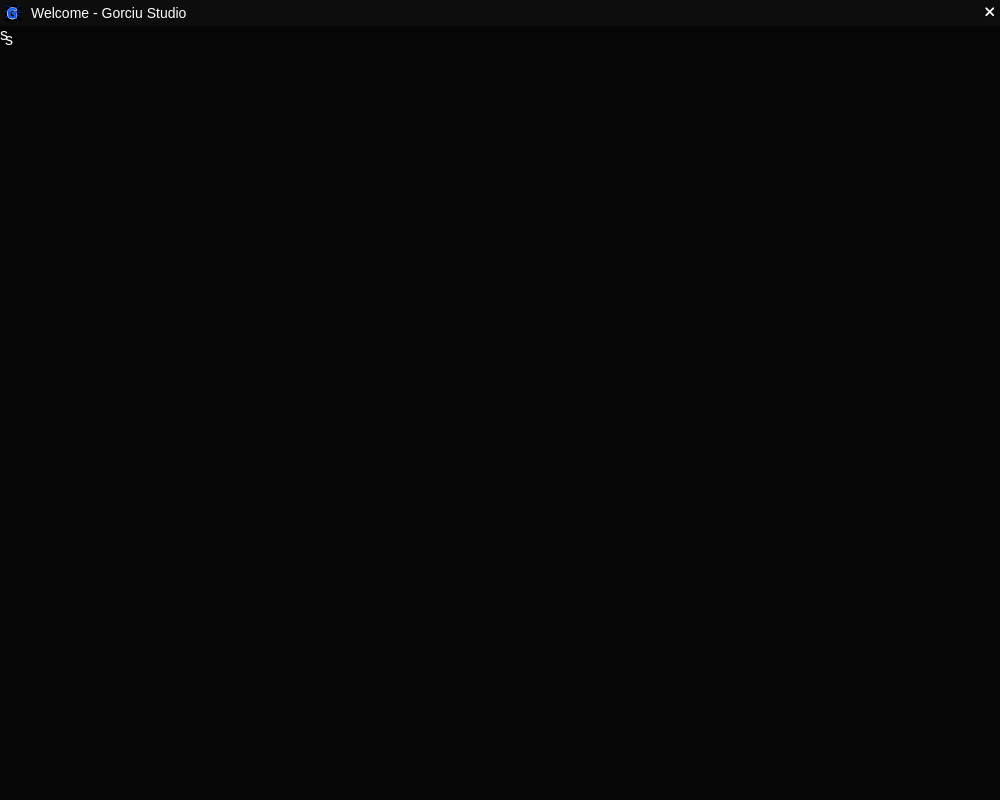
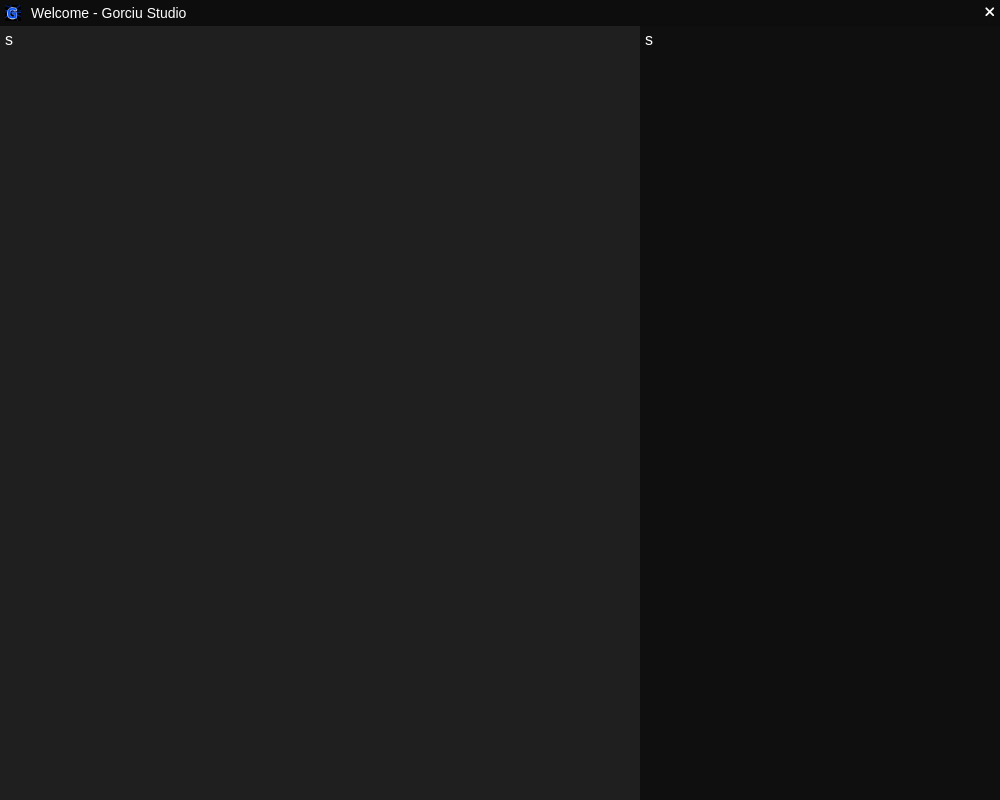
Before and after one commit to gorciu-official/studio, an Electron app: page src/editor/editor.html in a window 1000 px wide. Drawn offline with Linux system fonts and the light colour scheme.

Commit message:
Fixed the bug with naming

```diff
--- a/src/editor/editor.html
+++ b/src/editor/editor.html
@@ -21,7 +21,7 @@
     <div class="content">
         <div class="content-inner">
             <div class="editor">s</div>
-            <div class="function-bar">s</div>
+            <div class="functionbar">s</div>
         </div>
     </div>
 </body>
--- a/src/editor/style.css
+++ b/src/editor/style.css
@@ -74,4 +74,5 @@ body {
     padding: 5px;
     height: 100vh;
     width: calc(100% - 360px - 10px);
+    background-color: var(--editor-background);
 }
```
